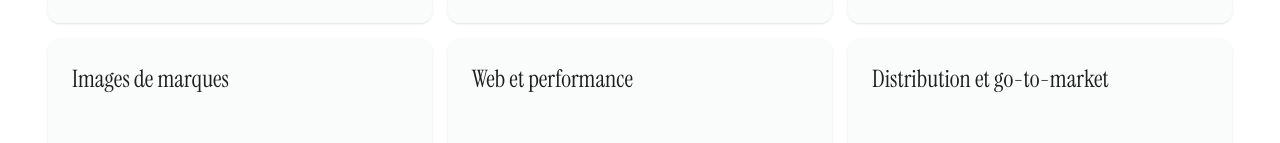
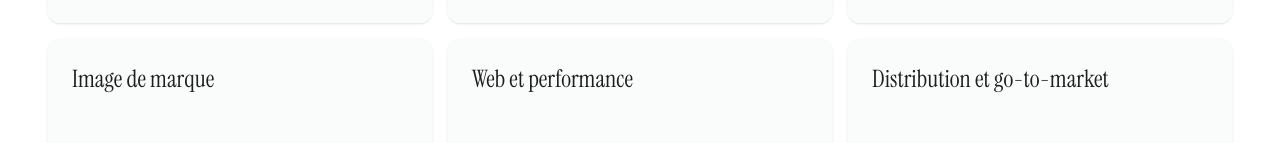
Before and after one commit to jbdube-gif/mon-agence, a Next.js app: page / in a window 1280 px wide. Shown: the part 1555-1698 px from the top of the page. Built offline with nearby package versions, Linux system fonts and the light colour scheme.

Commit message:
Coquille

```diff
--- a/app/page.tsx
+++ b/app/page.tsx
@@ -472,7 +472,7 @@ className="relative shrink-0 w-[80vw] h-full snap-center rounded-xl overflow-hid
         icon: "/icons/diplome.webp"
       },
       {
-        titre: "Images de marques",
+        titre: "Image de marque",
         texte: "Le 0 to 1, c'est passer d'une idée à une histoire. Mettre les rêves du monde au monde, ça mallume.",
         icon: "/icons/palette.webp"
       },
```
